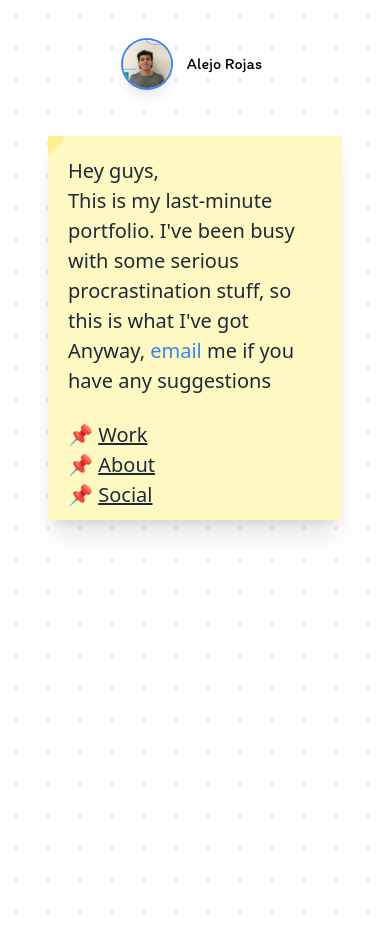
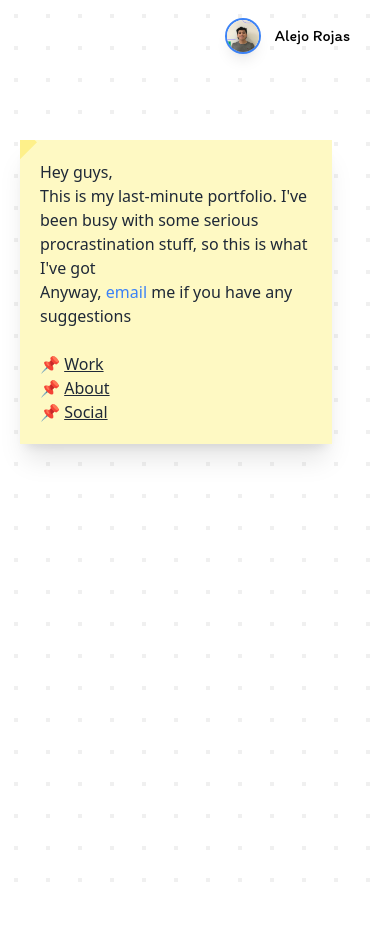
Before and after one commit to alejorrojas/portfolio-alejo, a Next.js app: page / in a window 390 px wide. After the commit the page ends 896 px from the top, so only its background shows below. Built offline with nearby package versions, Linux system fonts and the light colour scheme.

Commit message:
add responsive desing

```diff
--- a/app/features/Note/Note.component.tsx
+++ b/app/features/Note/Note.component.tsx
@@ -9,7 +9,7 @@ const Note: FC<ReactProps> = ({ children }) => {
 
     return (
         <Draggable nodeRef={nodeRef}>
-            <article ref={nodeRef}  className="text-gray-800 text-xl leading-normal  h-96 w-96  m-10  p-5 bg-yellow-100 shadow-xl relative overflow-hidden">
+            <article ref={nodeRef}  className="text-gray-800 md:text-xl leading-normal md:h-96 md:w-96 xs:w-5/6 xs:h-5/6 md:m-10 xs:m-3 xs:mt-20 p-5  xs:text-base bg-yellow-100 shadow-xl relative overflow-hidden">
                 <div className=" absolute top-0 left-0 w-4 h-8 bg-yellow-200 transform rotate-45 -translate-x-2 -translate-y-2"></div>
                 {children}
             </article>
--- a/app/layout.tsx
+++ b/app/layout.tsx
@@ -10,7 +10,7 @@ const itim = Itim({ weight: "400", subsets: ['latin'], variable: '--font-itim' }
 
 export const metadata: Metadata = {
   title: "Alejo Rojas",
-  description: "Welcome to my own little world, alias portfolio, I'm Alejo Rojas. Passionate aspiring software engineer exploring the realms of technology. Dedicated to crafting innovative solutions through code using React, Typescript, NextJS, and Java. Lifelong learner, problem solver, and creative thinker. "
+  description: "Welcome to my own little world (or portfolio), I'm Alejo Rojas. Passionate aspiring software engineer exploring the realms of technology. Dedicated to crafting innovative solutions through code using React, Typescript, NextJS, and Java. Lifelong learner, problem solver, and creative thinker. "
 }
 
 export default function RootLayout({
@@ -22,10 +22,10 @@ export default function RootLayout({
     <html lang="en">
 
         <body className="bg-radial-pattern">
-          <nav className='w-screen top-0- pt-10 pr-32 m-0 flex justify-end items-center'>
+          <nav className='w-screen top-0- md:pt-10 md:pr-32 xs:pt-5 xs:pr-10  m-0 flex justify-end items-center'>
              <Link href="https://www.linkedin.com/in/alejorrojas/" className='flex items-center'>
-                <Image src="/avatar.jpeg" width="100" height="100" alt='Avatar' className='w-12 rounded-full shadow-lg ring-2 ring-blue-500'/>
-                <h2 className={`${itim.className} text-l ml-4 font-sans`}>Alejo Rojas</h2>
+                <Image src="/avatar.jpeg" width="100" height="100" alt='Avatar' className='md:w-12 xs:w-8  rounded-full shadow-lg ring-2 ring-blue-500'/>
+                <h2 className={`${itim.className} text-l ml-4`}>Alejo Rojas</h2>
              </Link>
           </nav>
           {children}
--- a/app/page.tsx
+++ b/app/page.tsx
@@ -4,13 +4,13 @@ import Note from "./features/Note"
 
 const Home = () => {
   return (
-    <main className="flex min-w-screen min-h-screen justify-start p-2 lg:p-24 md:p-24">
+    <main className="flex min-w-screen min-h-screen justify-start xs:p-2 lg:p-24 md:p-24">
       <Note>
         <header className="cursor-pointer">
           <p>Hey guys,</p>
           <p>This is my last-minute portfolio. I&apos;ve been busy with some serious procrastination stuff, so this is what I&apos;ve got </p>
         </header>
-        <small className="text-xl cursor-default ">Anyway, <a className="text-blue-500" href="mailto:alejoivanrojas@gmail.com">email</a> me if you have any suggestions</small>
+        <small className="md:text-xl xs:text-base cursor-default ">Anyway, <a className="text-blue-500" href="mailto:alejoivanrojas@gmail.com">email</a> me if you have any suggestions</small>
 
        <footer className="mt-6">
           <ul>
--- a/tailwind.config.ts
+++ b/tailwind.config.ts
@@ -1,4 +1,5 @@
 import type { Config } from 'tailwindcss'
+import defaultTheme from 'tailwindcss/defaultTheme'
 
 const config: Config = {
   content: [
@@ -7,6 +8,10 @@ const config: Config = {
     './app/**/*.{js,ts,jsx,tsx,mdx}',
   ],
   theme: {
+    screens: {
+      'xs': '320px',
+      ...defaultTheme.screens,
+    },
     extend: {
       backgroundImage: {
         'gradient-radial': 'radial-gradient(var(--tw-gradient-stops))',
```
